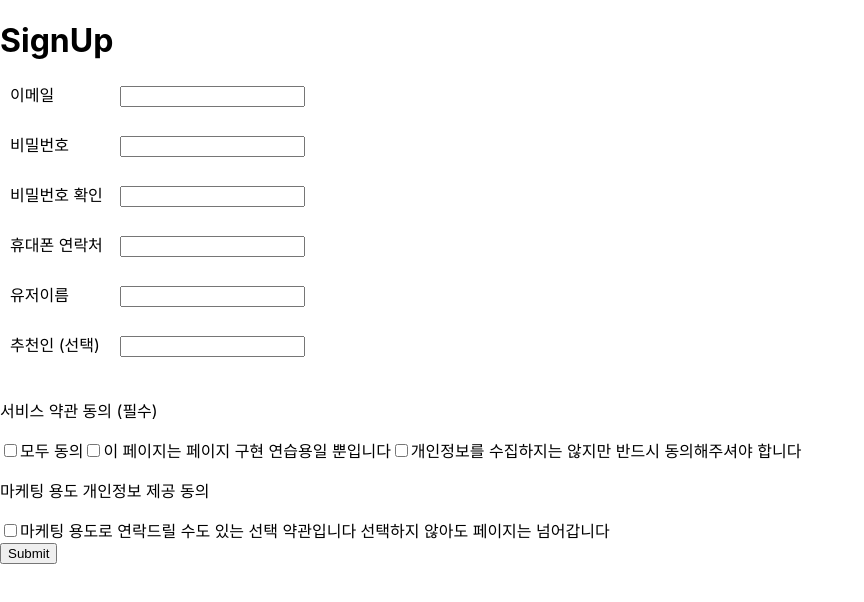
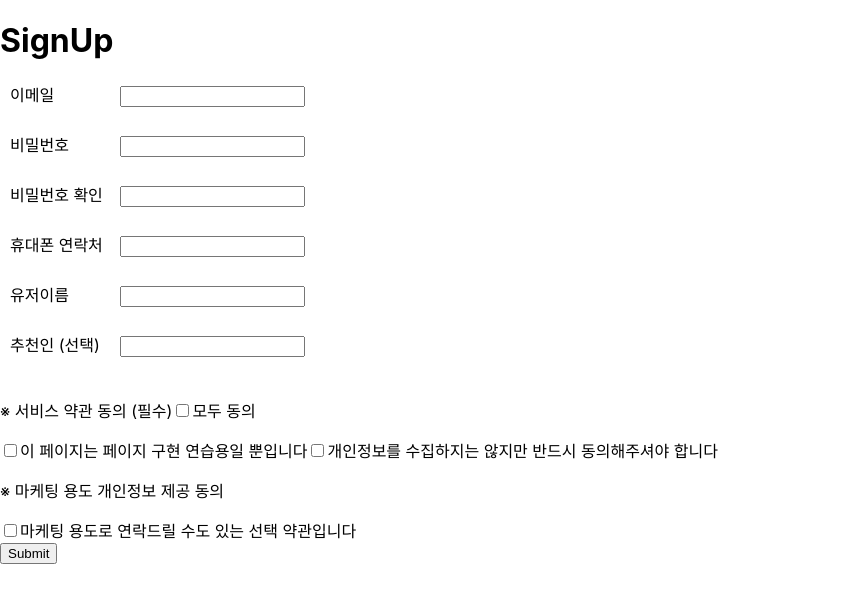
Before and after one commit to not-using/web_react_study, a React (Create React App) app in the folder 00_signup/: page /signup in a window 1280 px wide. Shown: the top 602 px of the page, without its empty margins (0-864 px from the left). Built offline with nearby package versions, Linux system fonts and the light colour scheme.

Commit message:
FIX: 약관 동의 안내 메세지 분리

```diff
--- a/00_signup/src/component/signUpForm/signUpUserAgree.tsx
+++ b/00_signup/src/component/signUpForm/signUpUserAgree.tsx
@@ -1,5 +1,9 @@
 import React, { useState } from 'react'
 import { user } from '../../type/userInfo'
+
+const reqMessage1 = `이 페이지는 페이지 구현 연습용일 뿐입니다`;
+const reqMessage2 = `개인정보를 수집하지는 않지만 반드시 동의해주셔야 합니다`;
+const optMessage = `마케팅 용도로 연락드릴 수도 있는 선택 약관입니다`;
 
 type signUpAgreeProps = {
     currentInfo: user;
@@ -40,17 +44,24 @@ const SignUpUserAgree:React.FC<signUpAgreeProps> = ({currentInfo, setItem}) => {
       setItem({ ...currentInfo, ...updateItem });
   }
   return (
-    <div>
-        <p>서비스 약관 동의 (필수)</p>
-        <input type='checkbox' id='all' checked={req1 && req2 && opt} onChange={allChecked}/>
-        <label htmlFor='all'>모두 동의</label>
-        <input type='checkbox' id='require1' checked={req1} onChange={onChangeReq1}/>
-        <label htmlFor='require1'>이 페이지는 페이지 구현 연습용일 뿐입니다</label>
-        <input type='checkbox' id='require2' checked={req2} onChange={onChangeReq2}/>
-        <label htmlFor='require2'>개인정보를 수집하지는 않지만 반드시 동의해주셔야 합니다</label>
-        <p>마케팅 용도 개인정보 제공 동의</p>
-        <input type='checkbox' id ='option1' checked={opt} onChange={onChangeAgree3}/>
-        <label htmlFor='option1'>마케팅 용도로 연락드릴 수도 있는 선택 약관입니다 선택하지 않아도 페이지는 넘어갑니다</label>
+    <div className='sign-agree'>
+        <p>※ 서비스 약관 동의 (필수)
+
+        <label htmlFor='all' className='sign-agree__all'>
+          <input type='checkbox' id='all' checked={req1 && req2 && opt} onChange={allChecked}/>모두 동의
+          </label>
+          </p>
+        <label htmlFor='require1' className='sign-agree__check'>
+          <input type='checkbox' id='require1' checked={req1} onChange={onChangeReq1}/>{reqMessage1}
+        </label>
+        <label htmlFor='require2' className='sign-agree__check'>
+          <input type='checkbox' id='require2' checked={req2} onChange={onChangeReq2}/>{reqMessage2}
+        </label>
+        <p>※ 마케팅 용도 개인정보 제공 동의</p>
+
+        <label htmlFor='option1' className='sign-agree__check'>
+          <input type='checkbox' id ='option1' checked={opt} onChange={onChangeAgree3}/>{optMessage}
+        </label>
     </div>
   )
 }
```
